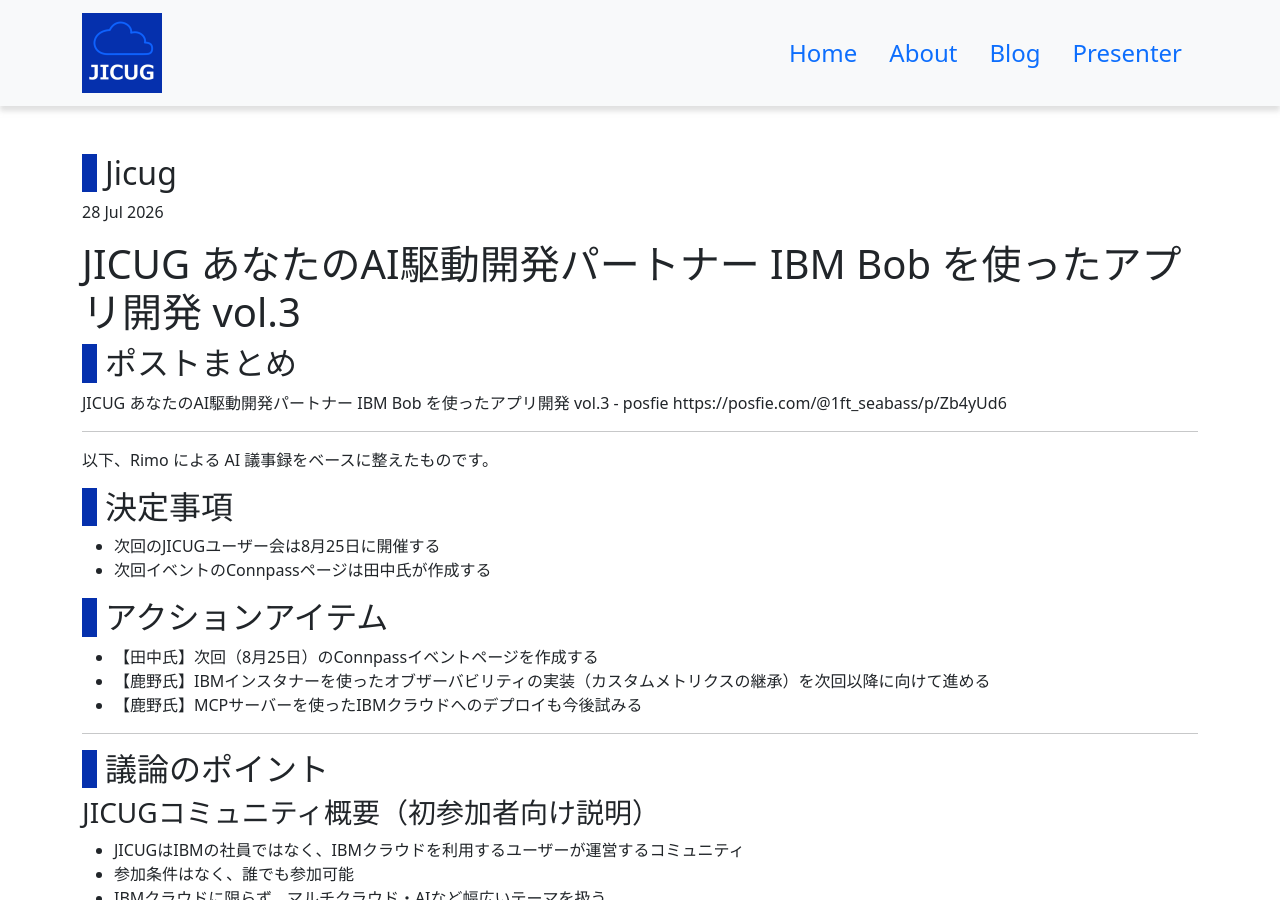
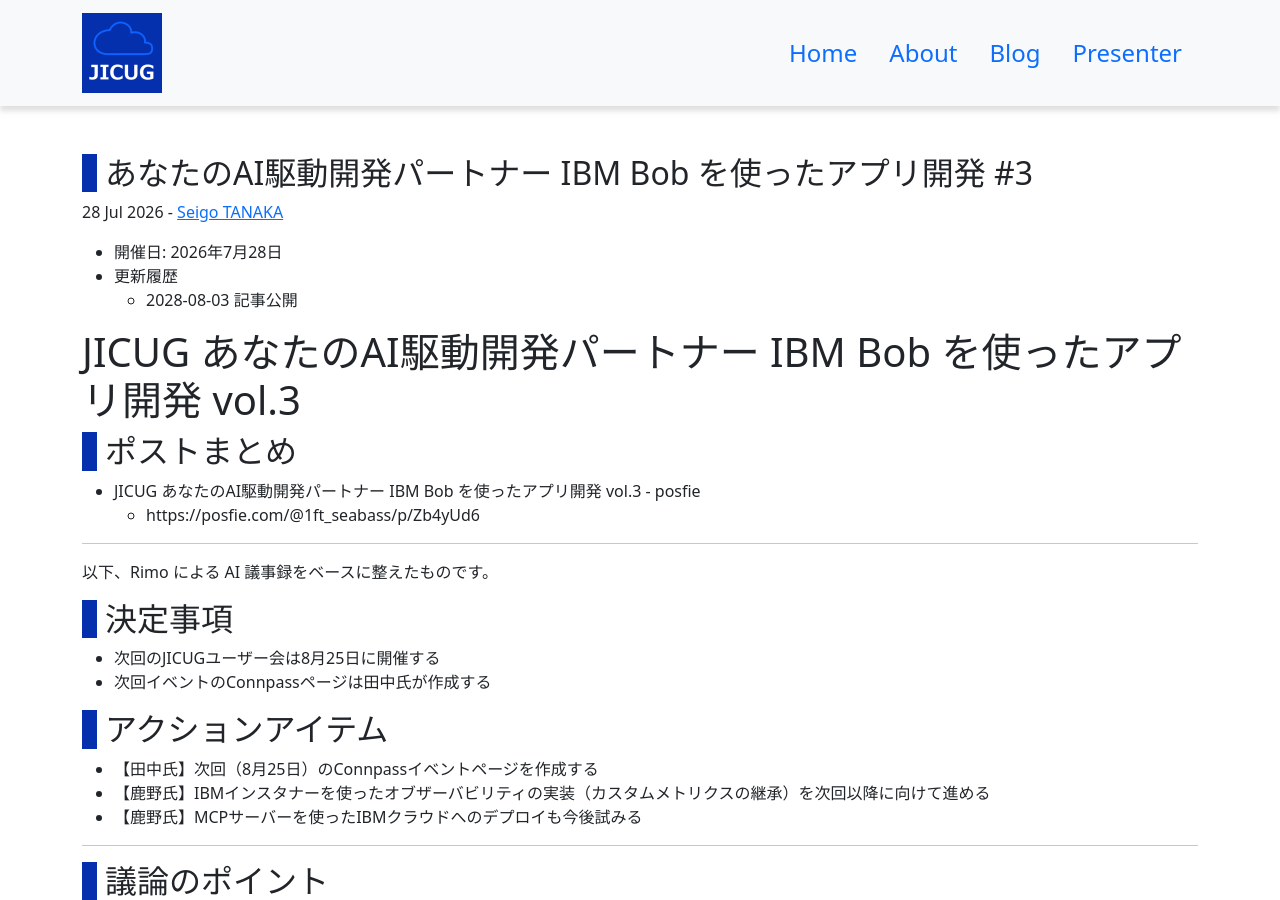
Before and after one commit to jicug/jicug.github.io, a Jekyll site: the page built from _posts/2026-07-28-jicug.md, in a window 1280 px wide and 900 px high. Built offline with Jekyll 4.4.1, drawn with Linux system fonts in a browser that asks for light colours; comment, search, counter and statistics services are not loaded.

Commit message:
2026-07-28-jicug.md 関連調整

```diff
--- a/_posts/2026-07-28-jicug.md
+++ b/_posts/2026-07-28-jicug.md
@@ -1,9 +1,19 @@
+---
+layout: post
+author: tseigo
+title: "あなたのAI駆動開発パートナー IBM Bob を使ったアプリ開発 #3"
+---
+
+- 開催日: 2026年7月28日
+- 更新履歴
+  - 2028-08-03 記事公開
+
 # JICUG あなたのAI駆動開発パートナー IBM Bob を使ったアプリ開発 vol.3
 
 ## ポストまとめ
 
-JICUG あなたのAI駆動開発パートナー IBM Bob を使ったアプリ開発 vol.3 - posfie
-https://posfie.com/@1ft_seabass/p/Zb4yUd6
+- JICUG あなたのAI駆動開発パートナー IBM Bob を使ったアプリ開発 vol.3 - posfie
+  - https://posfie.com/@1ft_seabass/p/Zb4yUd6
 
 ----
 
```
Also changed, not shown: index.md (+2 -1 lines).
